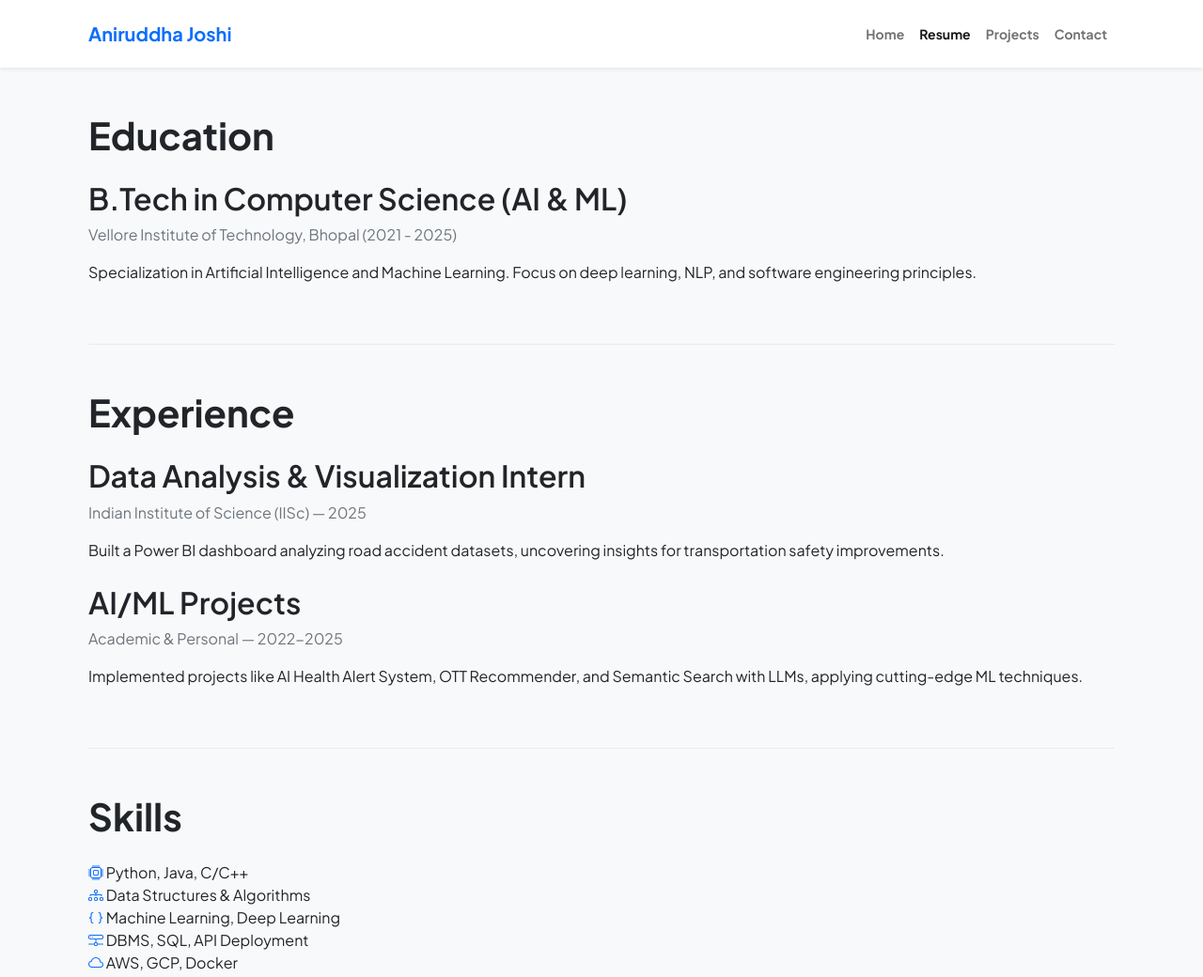
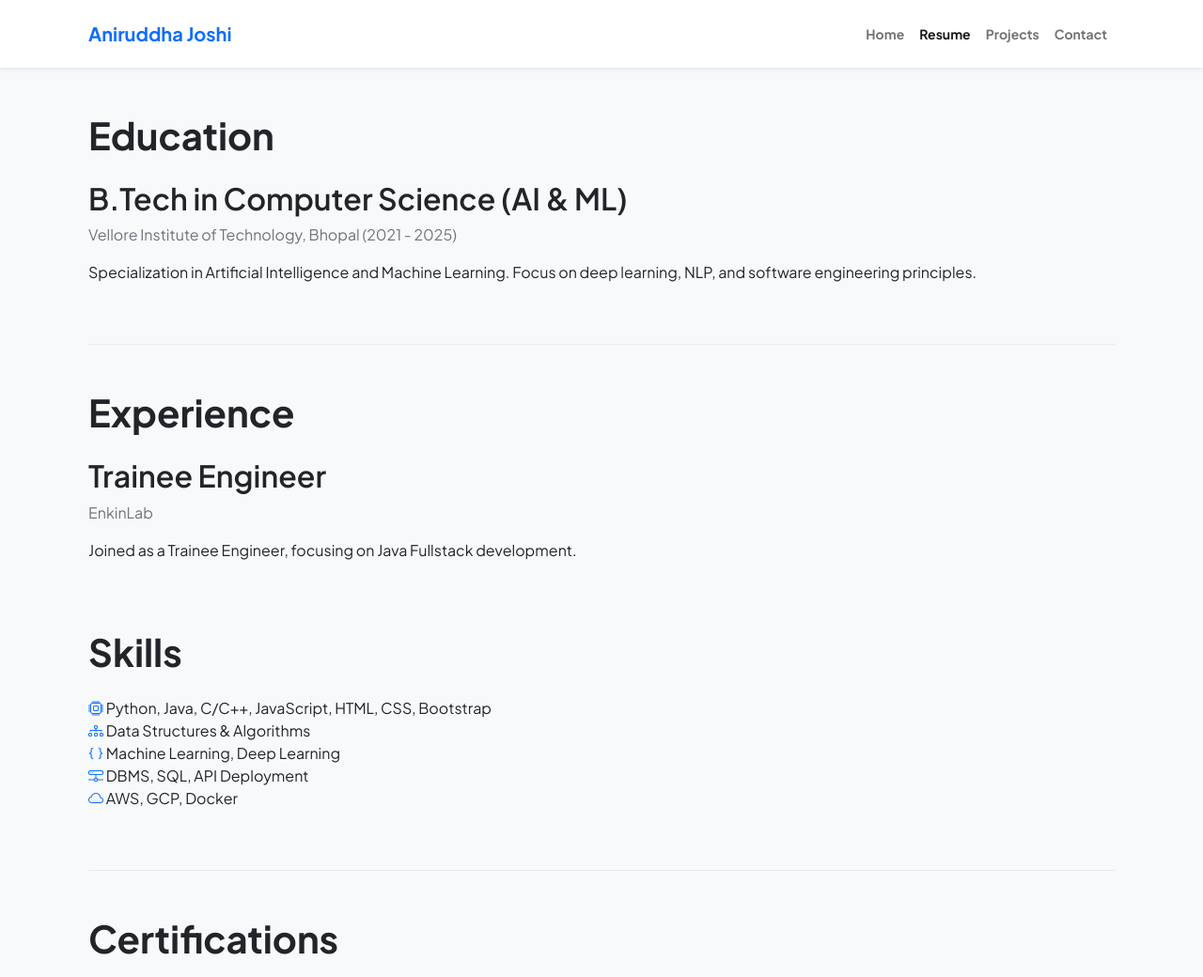
Before and after one commit to AniruddhaJoshi28/AniruddhaJoshiPortfolio, a website: page resume.html in a window 1280 px wide. Shown: the top 1040 px of the page at 94% size. Drawn offline with nearby package versions, Linux system fonts and the light colour scheme.

Commit message:
resume.html

```diff
--- a/resume.html
+++ b/resume.html
@@ -82,22 +82,16 @@
       <section class="resume-section show">
         <h1 class="fw-bold mb-4">Experience</h1>
         <div class="mb-4">
-          <h2 class="fw-semibold">Data Analysis & Visualization Intern</h2>
-          <p class="text-muted">Indian Institute of Science (IISc) — 2025</p>
-          <p>Built a Power BI dashboard analyzing road accident datasets, uncovering insights for transportation safety improvements.</p>
+          <h2 class="fw-semibold">Trainee Engineer</h2>
+          <p class="text-muted">EnkinLab</p>
+          <p>Joined as a Trainee Engineer, focusing on Java Fullstack development.</p>
         </div>
-        <div>
-          <h2 class="fw-semibold">AI/ML Projects</h2>
-          <p class="text-muted">Academic & Personal — 2022-2025</p>
-          <p>Implemented projects like AI Health Alert System, OTT Recommender, and Semantic Search with LLMs, applying cutting-edge ML techniques.</p>
-        </div>
-      </section>
 
       <!-- Skills -->
       <section class="resume-section show">
         <h1 class="fw-bold mb-4">Skills</h1>
         <ul class="list-unstyled">
-          <li><i class="bi bi-cpu text-primary"></i> Python, Java, C/C++</li>
+          <li><i class="bi bi-cpu text-primary"></i> Python, Java, C/C++, JavaScript, HTML, CSS, Bootstrap</li>
           <li><i class="bi bi-diagram-3 text-primary"></i> Data Structures & Algorithms</li>
           <li><i class="bi bi-braces text-primary"></i> Machine Learning, Deep Learning</li>
           <li><i class="bi bi-hdd-network text-primary"></i> DBMS, SQL, API Deployment</li>
@@ -109,7 +103,7 @@
       <section class="resume-section show">
         <h1 class="fw-bold mb-4">Certifications</h1>
         <p>✔ Microsoft Certified: Azure AI Fundamentals</p>
-        <p>✔ Google Cloud ML Engineer Track</p>
+        <p>✔ Oracle OCI Generative AI certification (1Z0-1127-25)</p>
         <p>✔ Data Science with Python (Coursera)</p>
       </section>
 
```
